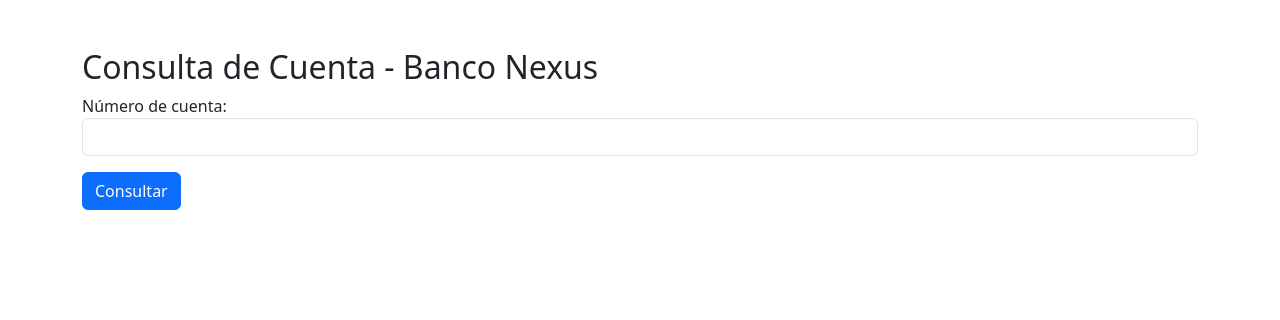
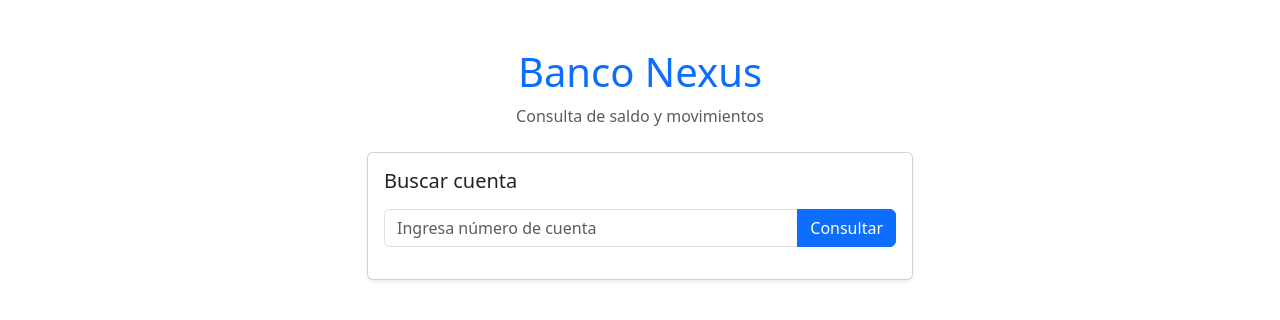
Before and after one commit to PalafoxManuel/PracticaBancoNexus, a React (Create React App) app in the folder frontend/: page / in a window 1280 px wide. Shown: the top 320 px of the page. Built offline with nearby package versions, Linux system fonts and the light colour scheme.

Commit message:
rediseño front

```diff
--- a/frontend/src/App.js
+++ b/frontend/src/App.js
@@ -19,36 +19,56 @@ function App() {
   };
 
   return (
-    <div className="container mt-5">
-      <h2>Consulta de Cuenta - Banco Nexus</h2>
-      <div className="mb-3">
-        <label>Número de cuenta:</label>
+    <div className="container py-5">
+      <div className="text-center mb-4">
+        <h1 className="text-primary">Banco Nexus</h1>
+        <p className="text-muted">Consulta de saldo y movimientos</p>
+      </div>
+
+      <div className="row justify-content-center">
+        <div className="col-md-6">
+          <div className="card shadow-sm">
+            <div className="card-body">
+              <h5 className="card-title mb-3">Buscar cuenta</h5>
+              <div className="input-group mb-3">
                 <input
                   type="text"
                   value={cuenta}
                   onChange={(e) => setCuenta(e.target.value)}
                   className="form-control"
+                  placeholder="Ingresa número de cuenta"
                 />
+                <button className="btn btn-primary" onClick={consultarCuenta}>
+                  Consultar
+                </button>
               </div>
-      <button className="btn btn-primary" onClick={consultarCuenta}>Consultar</button>
 
-      {error && <div className="alert alert-danger mt-3">{error}</div>}
+              {error && <div className="alert alert-danger">{error}</div>}
 
               {datos && (
                 <div className="mt-4">
-          <h4>Nombre del Cliente: {datos.cliente}</h4>
-          <p>Saldo actual: ${datos.saldo}</p>
-          <h5>Transacciones:</h5>
+                  <h5 className="mb-2">Cliente: <strong>{datos.cliente}</strong></h5>
+                  <p>Saldo actual: <span className="fw-bold text-success">${datos.saldo}</span></p>
+
+                  <h6 className="mt-4">Transacciones</h6>
                   <ul className="list-group">
                   {datos.transacciones.map((t, idx) => (
-              <li className="list-group-item" key={idx}>
-                {t.tipo}: ${t.monto} - {t.fecha}
+                    <li className="list-group-item d-flex justify-content-between align-items-center" key={idx}>
+                      <span>{t.tipo}</span>
+                      <span className={t.tipo === 'depósito' ? 'text-success fw-bold' : 'text-danger fw-bold'}>
+                        {t.tipo === 'depósito' ? '+' : '-'}${t.monto}
+                      </span>
+                      <small className="text-muted">{t.fecha}</small>
                     </li>
                   ))}
                 </ul>
                 </div>
               )}
             </div>
+          </div>
+        </div>
+      </div>
+    </div>
   );
 }
 
```
Lines whose indentation alone changed are shown as unchanged.
